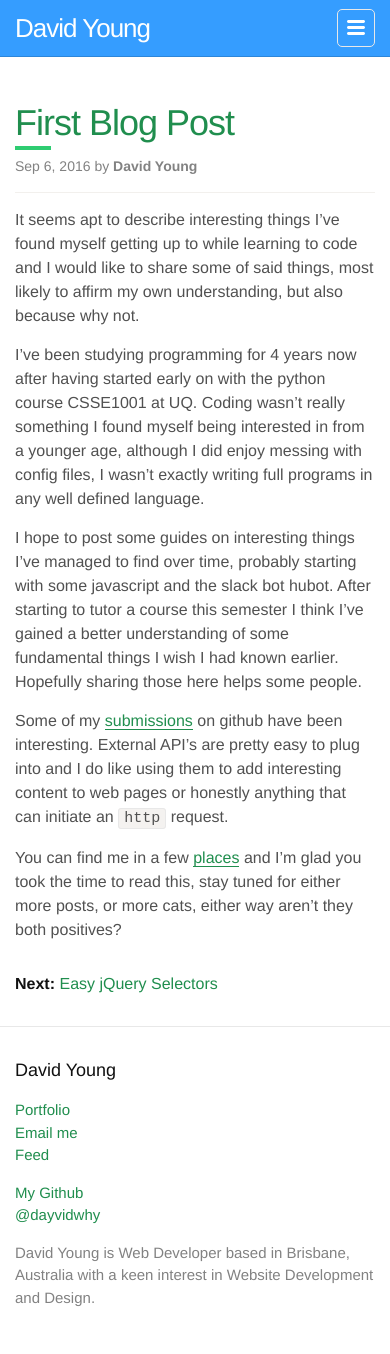
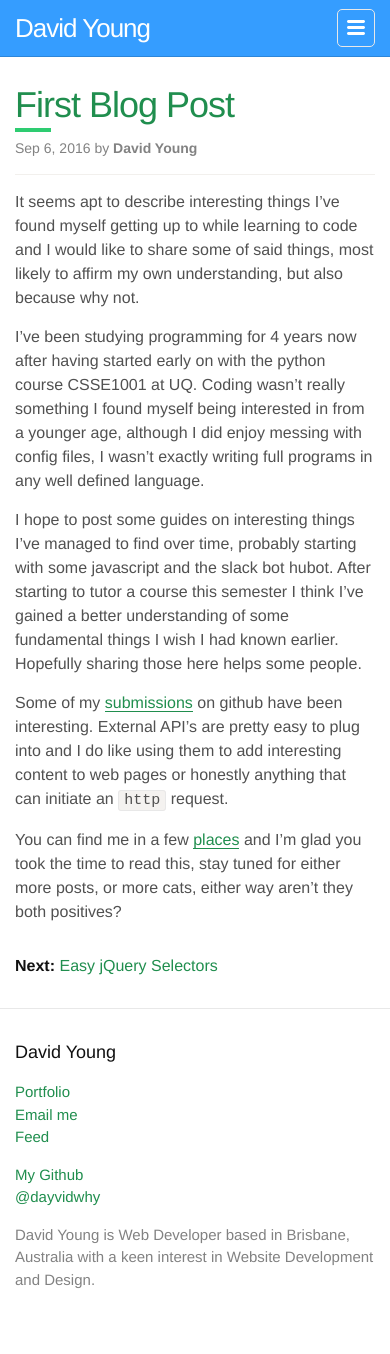
Before and after one commit to dayvidwhy/dayvidwhy.github.io, a Jekyll site: the page built from _posts/2016-09-06-first-blog-post.markdown, in a window 390 px wide. Built offline with Jekyll 4.4.1, drawn with Linux system fonts in a browser that asks for light colours.

Commit message:
Mobile margin for page headings.

```diff
--- a/_sass/_layout.scss
+++ b/_sass/_layout.scss
@@ -267,6 +267,10 @@
     @include media-query($on-laptop) {
         font-size: 36px;
     }
+
+    @include media-query($on-palm) {
+        margin-top: 0;
+    }
 }
 
 .post-content {
```
